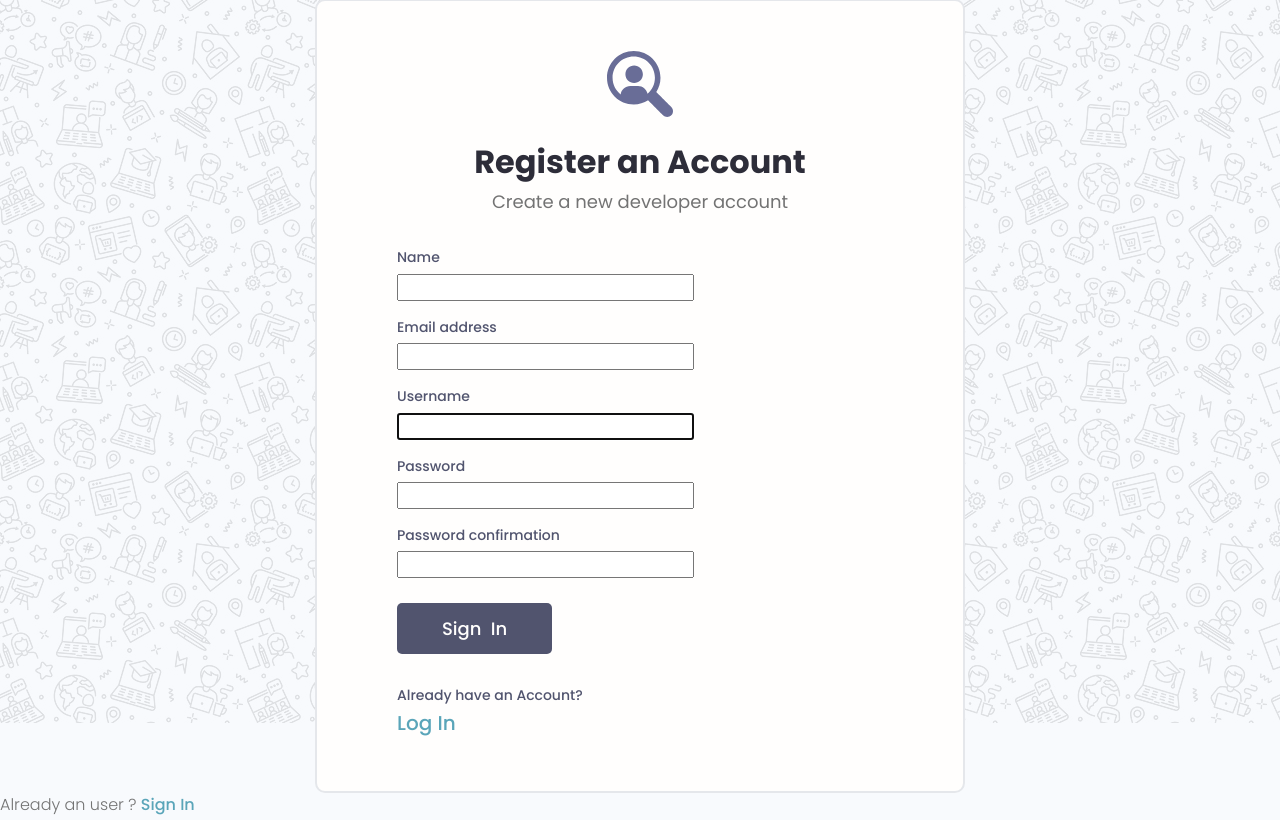
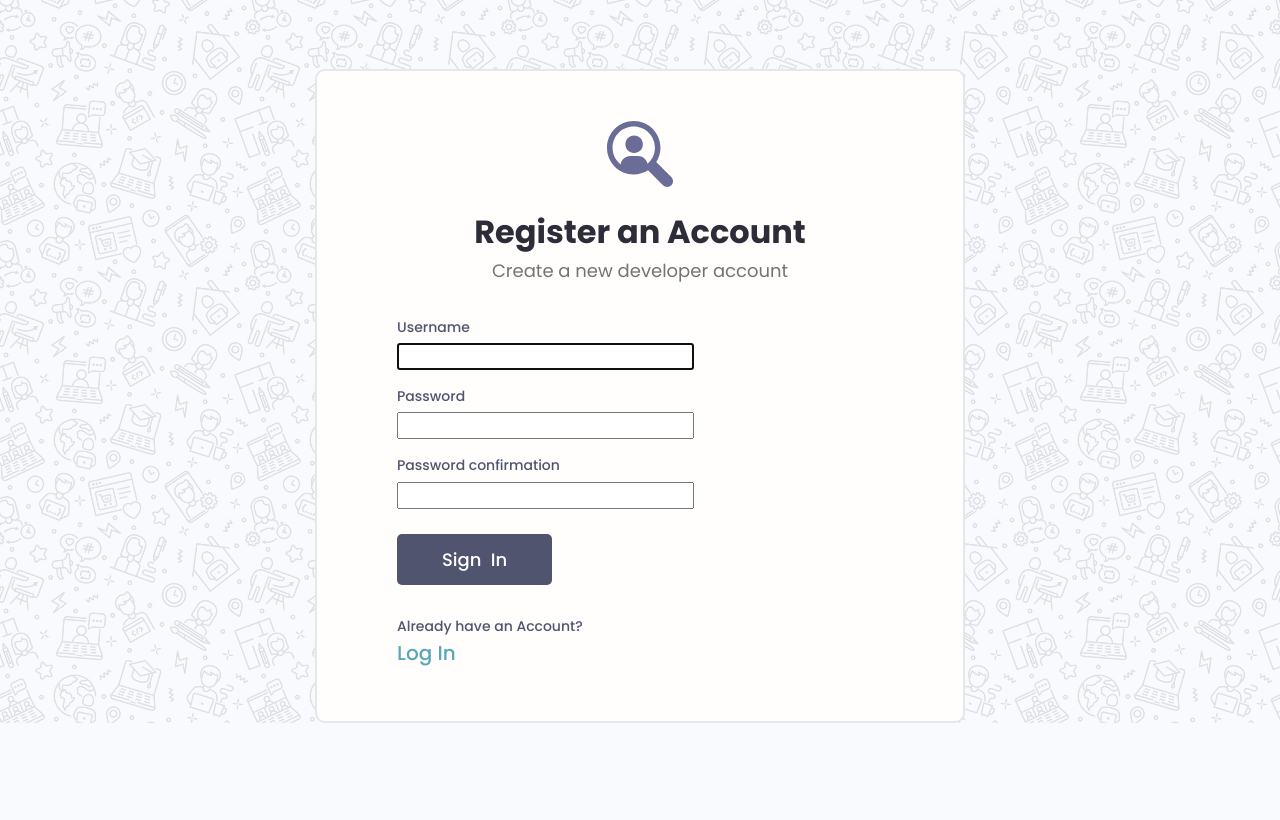
Before and after one commit to rishit51/django-, a Django app: page /register/ in a window 1280 px wide. Shown: the part 77-897 px from the top of the page. After the commit the page ends 800 px from the top, so only its background shows below. Run offline with Django 4.2, Linux system fonts and the light colour scheme; some libraries are stand-ins or nearby versions.

Commit message:
added accounts page

```diff
--- a/user/models.py
+++ b/user/models.py
@@ -15,7 +15,6 @@ class Profile(models.Model):
     linkedin=models.CharField(max_length=200,blank=True,null=True)
     youtube=models.CharField(max_length=200,blank=True,null=True)
     id=models.UUIDField(default=uuid.uuid4,unique=True,primary_key=True,editable=False)
-
     def __str__(self):
         return self.name
 class Skills(models.Model):
--- a/user/templates/user/login_register.html
+++ b/user/templates/user/login_register.html
@@ -1,38 +1,39 @@
 {% extends 'main.html' %}
 {% load static %}
+{% block content %}
 
-{% block content %}
+
 {% if page == 'register' %}
 
-      <body>
 <div class="auth">
     <div class="card">
         <div class="auth__header text-center">
             <a href="/">
-                <img src="{% static 'images/icon.svg'%}" alt="icon" />
+                <img src="{% static 'images/icon.svg' %}" alt="icon" />
             </a>
             <h3>Register an Account</h3>
             <p>Create a new developer account</p>
         </div>
 
-            <form action="{% url 'register' %}" method="post" class="form auth__form" method="post">
-              <!-- Input:Text -->
+        <form method="POST" action="{% url 'register' %}" class="form auth__form">
             {% csrf_token %}
 
             {% for field in form %}
             <div class="form__field">
-                <label for="formInput#text">{{field.label}} </label>
+                <label for="formInput#text">{{field.label}}</label>
                 {{field}}
 
-                {% for error in field.errors%}
-                <p style="color: crimson;">{{error}}</p>
-                {%endfor%}
+                <!-- {% if field.help_text %}
+                <small>{{field.help_text}}</small>
+                {% endif %} -->
 
+                {% for error in field.errors %}
+                <p style="color: red;">{{error}}</p>
+                {% endfor %}
 
             </div>
-              {%endfor%}
 
-              <!-- Input:Email -->
+            {% endfor %}
 
             <div class="auth__actions">
                 <input class="btn btn--sub btn--lg" type="submit" value="Sign  In" />
@@ -40,68 +41,57 @@
         </form>
         <div class="auth__alternative">
             <p>Already have an Account?</p>
-              <a href="{%url 'login' %}">Log In</a>
+            <a href="{% url 'login' %}">Log In</a>
         </div>
     </div>
 </div>
-      </body>
-    </form>
-
-    <p>Already an user ? <a href="{%url 'login' %}">Sign In</a></p>
-  {% else %}
-    {% if page == 'login' %}
 
 
-  <body>
+
+{% else %}
+
 <div class="auth">
+
     <div class="card">
+
         <div class="auth__header text-center">
             <a href="/">
-            <img src="{% static 'images/icon.svg'%}" alt="icon" />
+                <img src="{% static 'images/icon.svg' %}" alt="icon" />
             </a>
             <h3>Account Login</h3>
             <p>Hello Developer, Welcome Back!</p>
         </div>
 
-        <form action="" class="form auth__form" method="post">
-          <!-- Input:Email -->
-
+        <form action="" method="POST" class="form auth__form">
             {% csrf_token %}
+            <!-- Input:Username -->
             <div class="form__field">
                 <label for="formInput#text">Username: </label>
-            <input
-              class="input input--text"
-              id="formInput#text"
-              type="text"
-              name="username"
-              placeholder="Enter your username..."
-            />
+                <input class="input input--text" id="formInput#text" type="text" name="username"
+                    placeholder="Enter your username..." />
             </div>
 
             <!-- Input:Password -->
             <div class="form__field">
                 <label for="formInput#password">Password: </label>
-            <input
-              class="input input--password"
-              id="formInput#passowrd"
-              type="password"
-              name="password"
-              placeholder="••••••••"
-            />
+                <input class="input input--password" id="formInput#passowrd" type="password" name="password"
+                    placeholder="••••••••" />
             </div>
+
             <div class="auth__actions">
                 <input class="btn btn--sub btn--lg" type="submit" value="Log In" />
-            <a href="forgetpassword.html">Forgot Password?</a>
+                <a href="#">Forget Password?</a>
             </div>
         </form>
+
         <div class="auth__alternative">
             <p>Don’t have an Account?</p>
-          <a href="{% url 'register'%}">Sign Up</a>
+            <a href="{% url 'register' %}">Sign Up</a>
         </div>
     </div>
 </div>
-  </body>
-      {% endif %}
+
+
 {% endif %}
 
 
--- a/user/views.py
+++ b/user/views.py
@@ -45,31 +45,36 @@ def logOut(request):
     logout(request)
     messages.error(request,'User was logged out successfully !')
     return redirect('login')
+def register(request):
+    page = 'register'
+    form = UserCreationForm()
 
-def register(request):
-    page='register'
-    form=forms.CustomUserForm()
-    context={'page':page,'form':form}
+    if request.method == 'POST':
+        form = UserCreationForm(request.POST)
+        if form.is_valid():
+            user = form.save(commit=False)
+            user.username = user.username.lower()
+            user.save()
 
-    if request.method=='POST':
-        form=forms.CustomUserForm(request.POST)
-        if form.is_valid():
-            user=form.save(commit=False)
-            user.username=user.username.lower()
-            user.save()
-            messages.success(request,"User was created")
+            messages.success(request, 'User account was created!')
+
+            login(request, user)
             return redirect('index')
+
         else:
-            messages.error(request,"Error Occured")
+            messages.success(
+                request, 'An error has occurred during registration')
+
+    context = {'page': page, 'form': form}
+    return render(request, 'user/login_register.html', context)
 
 
+@login_required(login_url='login')
+def userAccount(request):
+    profile = request.user.profile
 
+    skills = profile.skills_set.all()
+    projects = profile.project_set.all()
 
-    return render(request,'user/login_register.html',context)
-@login_required(login_url='login')
-def userAccount (request):
-    user=request.user.Profile
-
-
-    context={'profile':user}
-    return render(request,"user/account.html",context)
+    context = {'profile': profile, 'skills': skills, 'projects': projects}
+    return render(request, 'user/account.html', context)
```
Also changed, not shown: db.sqlite3. Lines whose indentation alone changed are shown as unchanged.
